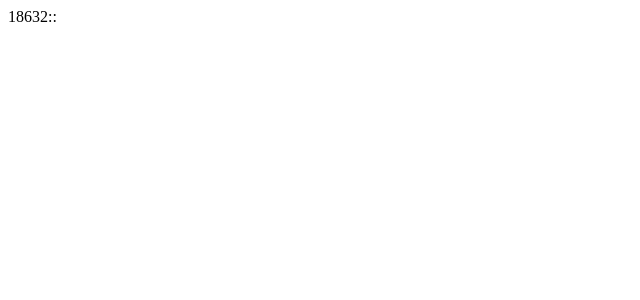
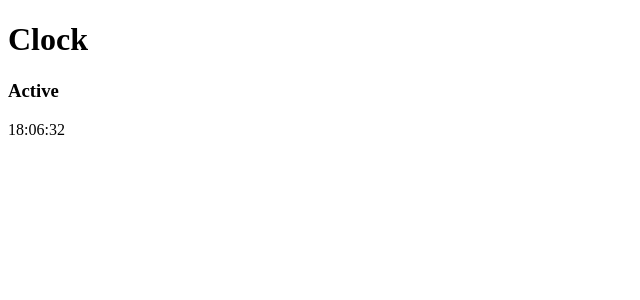
Before and after one commit to limitlesscreator/reactTheory, a React (Create React App) app: page / in a window 1280 px wide. Shown: the top 300 px of the page, without its empty margins (0-640 px from the left). Built offline with nearby package versions, Linux system fonts and the light colour scheme.

Commit message:
fixed clock, some ts practice

```diff
--- a/src/App.tsx
+++ b/src/App.tsx
@@ -4,11 +4,20 @@ import {Example0} from "./hooks/example0";
 import {Example1UseEffect} from "./hooks/example1-useEffect";
 import {SimpleExampleSetTimeoutSetInterval} from "./hooks/SimpleExampleSetTimeoutSetInterval";
 import {Clock1} from "./hooks/Clock1";
+import {Head} from "./components/Head";
 
 
 function App() {
     return (
         <div>
+            <Head title='Clock'
+                  isActive={true}
+                  thing2={['hello', `it's array strings`]}
+                  thing3={[1, 2]}
+                  status={'loaded'}
+                  thing4={{name: 'Lara', age: +`1`}}
+                  func={() => {console.log('return nothing')}}
+            />
             <Clock1/>
             {/*<Example0/>*/}
             {/*<Example1/>*/}
--- /dev/null
+++ b/src/components/Head.tsx
@@ -0,0 +1,23 @@
+import React from 'react';
+
+type PropsType = {
+    title: string
+    isActive?: boolean
+    thing2: string[]
+    thing3: Array<number>
+    status: 'loading' | 'loaded' //union type
+    thing4: {
+        name: string
+        age: number
+    }
+    func: () => void
+}
+
+export const Head = ({title = "Default props))", isActive  }: PropsType) => {
+    return (
+        <>
+            <h1>{title}</h1>
+            {isActive && <h3>Active</h3>}
+        </>
+    );
+};
--- a/src/hooks/Clock1.tsx
+++ b/src/hooks/Clock1.tsx
@@ -3,7 +3,7 @@ import React, {useEffect, useState} from 'react';
 export const Clock1 = () => {
     const [clock, setClock] = useState([0,0,0])
 
-    function getTime(...time: any){
+    function getTime([...time]: any){
             setClock([time[0],time[1],time[2]])
     }
 
@@ -16,7 +16,7 @@ export const Clock1 = () => {
 
     return (
         <>
-            <div>{clock[0]}:{clock[1]}:{clock[2]}</div>
+            <div>{clock[0]}:{`${clock[1]}`.padStart(2,'0')}:{`${clock[2]}`.padStart(2,'0')}</div>
         </>
     );
 };
```
